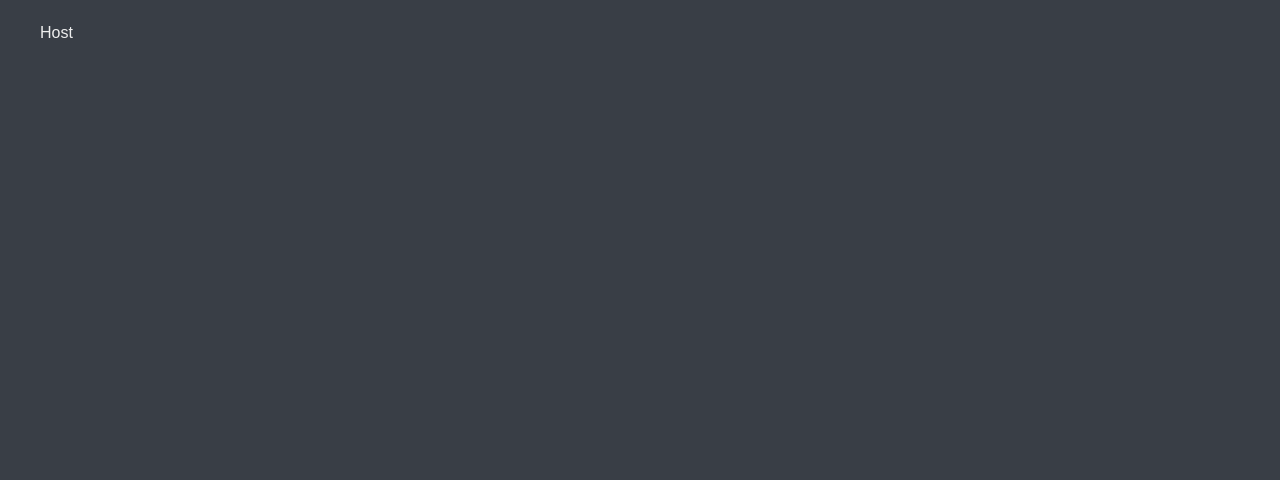
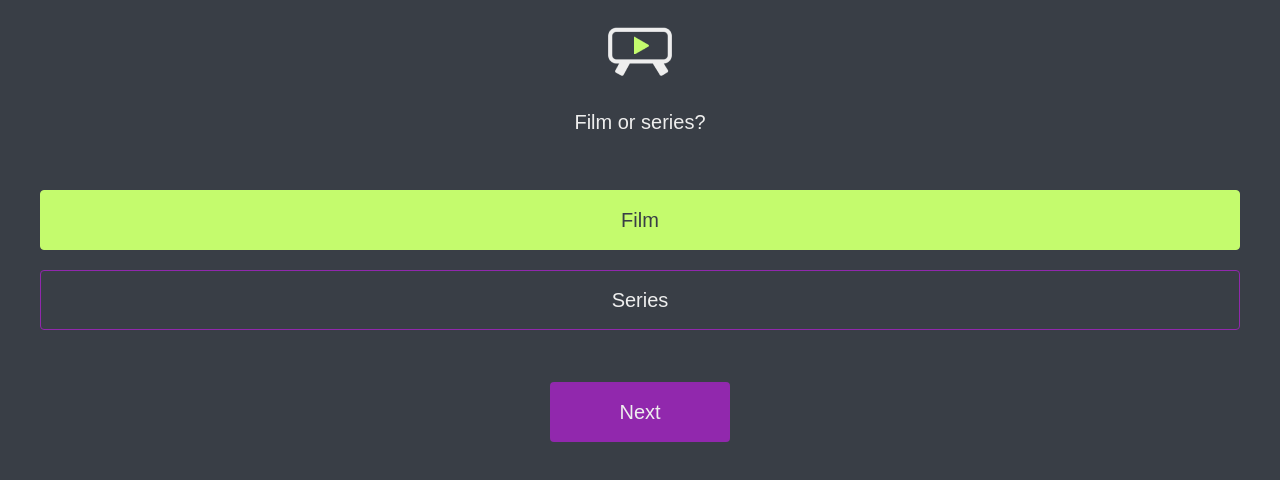
Before and after one commit to jonlemarquand/weshouldwatch, a React (Create React App) app in the folder client/: page /host in a window 1280 px wide. Shown: the top 480 px of the page. Built offline with nearby package versions, Linux system fonts and the light colour scheme; a web font is replaced by a local one.

Commit message:
Add host options screens

```diff
--- a/client/src/App.tsx
+++ b/client/src/App.tsx
@@ -3,6 +3,7 @@ import { BrowserRouter as Router, Routes, Route } from 'react-router-dom';
 
 import HostGame from './containers/HostGame/HostGame';
 import HomeScreen from './containers/HomeScreen/HomeScreen';
+import JoinGame from './containers/JoinGame/JoinGame';
 import StartGame from './containers/StartGame/StartGame';
 
 import './App.scss';
@@ -13,6 +14,7 @@ const App = () => {
       <Routes>
         <Route path="/" element={<HomeScreen />} />
         <Route path="/host" element={<HostGame />} />
+        <Route path="/join" element={<JoinGame />} />
         <Route path="/start" element={<StartGame />} />
       </Routes>
     </Router>
--- a/client/src/components/Button/Button.tsx
+++ b/client/src/components/Button/Button.tsx
@@ -4,6 +4,8 @@ import './Button.scss';
 
 interface ButtonProp {
   buttonText: string;
+  buttonValue: any;
+  buttonAction: Function;
   extraClass?: string;
   useLink: boolean;
   linkAddress?: string;
@@ -11,6 +13,8 @@ interface ButtonProp {
 
 const Button = ({
   buttonText,
+  buttonAction,
+  buttonValue,
   extraClass,
   useLink,
   linkAddress,
@@ -23,7 +27,13 @@ const Button = ({
     );
   }
   return (
-    <button className={`button ${extraClass}`} type="button">
+    <button
+      className={`button ${extraClass}`}
+      type="button"
+      onClick={() => {
+        buttonAction(buttonValue);
+      }}
+    >
       {buttonText}
     </button>
   );
--- a/client/src/components/Layout/Layout.tsx
+++ b/client/src/components/Layout/Layout.tsx
@@ -1,4 +1,7 @@
 import React from 'react';
+
+import { Link } from 'react-router-dom';
+
 import LogoIcon from '../Logo/LogoIcon';
 
 import './Layout.scss';
@@ -11,7 +14,11 @@ interface LayoutProps {
 const Layout = ({ children, useLogo }: LayoutProps) => {
   return (
     <div className="container layout">
-      {useLogo && <LogoIcon />}
+      {useLogo && (
+        <Link to="/">
+          <LogoIcon />
+        </Link>
+      )}
       {children}
     </div>
   );
--- /dev/null
+++ b/client/src/containers/HostGame/HostFilmSeries.tsx
@@ -0,0 +1,35 @@
+import React, { useState } from 'react';
+
+import Button from '../../components/Button/Button';
+import SelectButtons from '../../components/SelectButtons/SelectButtons';
+
+interface HostFilmSeriesProps {
+  setHostStage: Function;
+  hostValue: number;
+}
+
+const HostFilmSeries = ({ setHostStage, hostValue }: HostFilmSeriesProps) => {
+  const [programmeType, setProgrammeType] = useState('film');
+
+  return (
+    <>
+      <p className="title-text">Film or series?</p>
+      <SelectButtons
+        selectArray={[
+          { text: 'Film', value: 'film' },
+          { text: 'Series', value: 'series' },
+        ]}
+        selectValue={programmeType}
+        selectValueSetter={setProgrammeType}
+      />
+      <Button
+        buttonText="Next"
+        useLink={false}
+        buttonAction={setHostStage}
+        buttonValue={hostValue}
+      />
+    </>
+  );
+};
+
+export default HostFilmSeries;
--- a/client/src/containers/HostGame/HostGame.tsx
+++ b/client/src/containers/HostGame/HostGame.tsx
@@ -1,7 +1,22 @@
-import React from 'react';
+import React, { useState } from 'react';
+
+import Layout from '../../components/Layout/Layout';
+import HostFilmSeries from './HostFilmSeries';
+import HostGenre from './HostGenre';
 
 const HostGame = () => {
-  return <div className="container">Host</div>;
+  const [hostStage, setHostStage] = useState(1);
+
+  return (
+    <Layout useLogo>
+      {hostStage === 1 && (
+        <HostFilmSeries setHostStage={setHostStage} hostValue={2} />
+      )}
+      {hostStage === 2 && (
+        <HostGenre setHostStage={setHostStage} hostValue={3} />
+      )}
+    </Layout>
+  );
 };
 
 export default HostGame;
--- /dev/null
+++ b/client/src/containers/HostGame/HostGenre.tsx
@@ -0,0 +1,23 @@
+import React from 'react';
+
+import Button from '../../components/Button/Button';
+
+interface HostGenreProps {
+  setHostStage: Function;
+  hostValue: number;
+}
+const HostGenre = ({ setHostStage, hostValue }: HostGenreProps) => {
+  return (
+    <div>
+      Genre
+      <Button
+        buttonText="Next"
+        useLink={false}
+        buttonAction={setHostStage}
+        buttonValue={hostValue}
+      />
+    </div>
+  );
+};
+
+export default HostGenre;
--- /dev/null
+++ b/client/src/containers/JoinGame/JoinGame.tsx
@@ -0,0 +1,13 @@
+import React from 'react';
+
+import Layout from '../../components/Layout/Layout';
+
+const JoinGame = () => {
+  return (
+    <Layout useLogo>
+      <p className="title-text">Enter a room code</p>
+    </Layout>
+  );
+};
+
+export default JoinGame;
```
